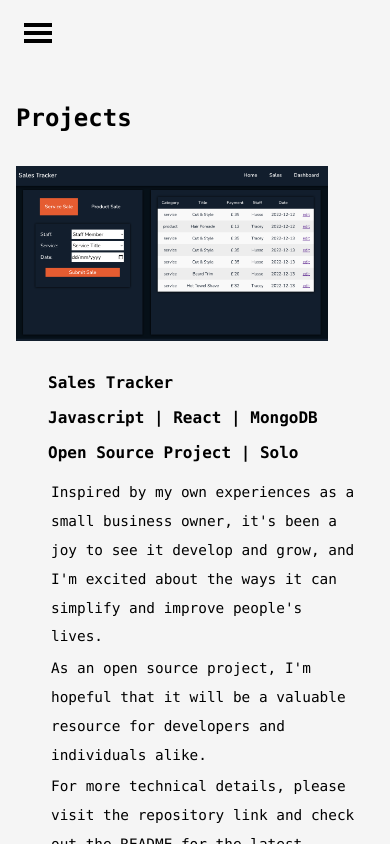
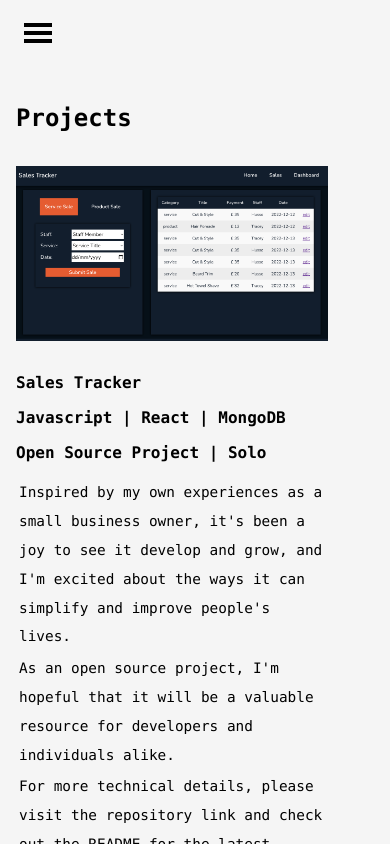
Before and after one commit to Cetins/ctns, a React (Create React App) app: page /projects in a window 390 px wide. Built offline with nearby package versions, Linux system fonts and the light colour scheme; a web font is replaced by a local one.

Commit message:
mobile view tweaked on homepage

```diff
--- a/src/App.css
+++ b/src/App.css
@@ -236,7 +236,7 @@ footer {
 /* Extra small devices (phones, 600px and down) */
 @media only screen and (max-width: 600px) {
   .nav-a { font-size: 1.2rem; }
-  .hero-text { font-size: 7rem; }
+  .hero-text { font-size: 5rem; }
   footer>p { font-size: .8rem;}
   .social-button {
     font-size: 1.6rem;
@@ -276,7 +276,8 @@ footer {
   }
 
   .project-brief {
-    margin-bottom: 2rem;
+    margin-bottom: 1rem;
+    margin-left: 0;
   }
 }
 
--- a/src/pages/About.jsx
+++ b/src/pages/About.jsx
@@ -9,7 +9,7 @@ const About = () => {
             <h2 className='subtitle'>Junior Software Engineer</h2>
         </header>
         <main>
-            <p className='text'>Hi there! My name is Sezen Cetin, and I'm a software engineer based in Glasgow. One day, I decided to use a drag-and-drop website builder for my small business. I enjoyed it deeply, and one tutorial followed another, until I found myself in CS50x, learning the C language. Since then, programming has been my sole focus and passion</p>
+            <p className='text'>Hi there! My name is Sezen Cetin, and I'm a software engineer based in Glasgow. One day, I decided to use a drag-and-drop website builder for my small business. I enjoyed it deeply, and one tutorial followed another, until I found myself in CS50x, learning the C language. Since then, programming has been my sole focus and passion.</p>
             <Education />
             <Experience />
         </main>
```
